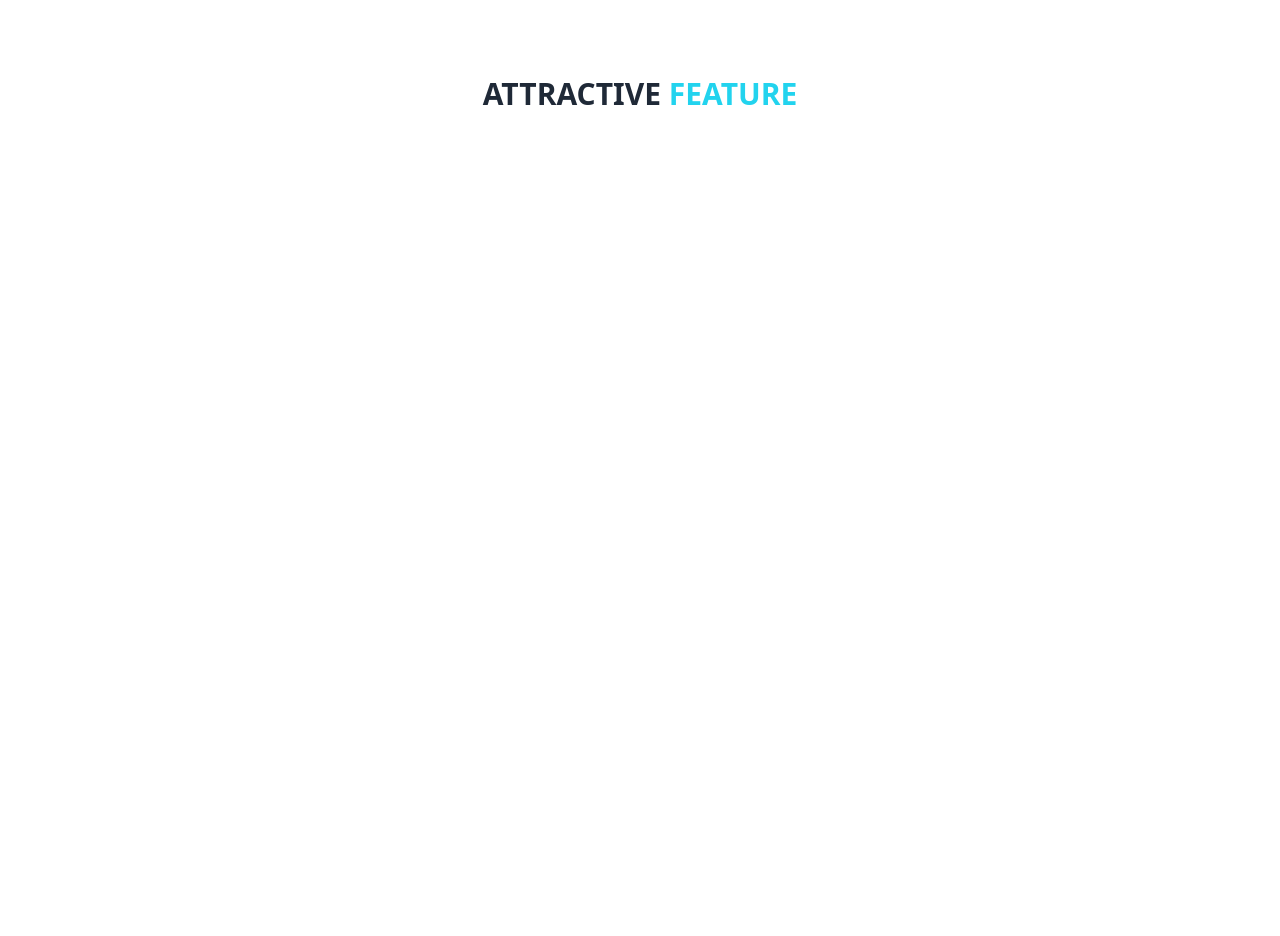
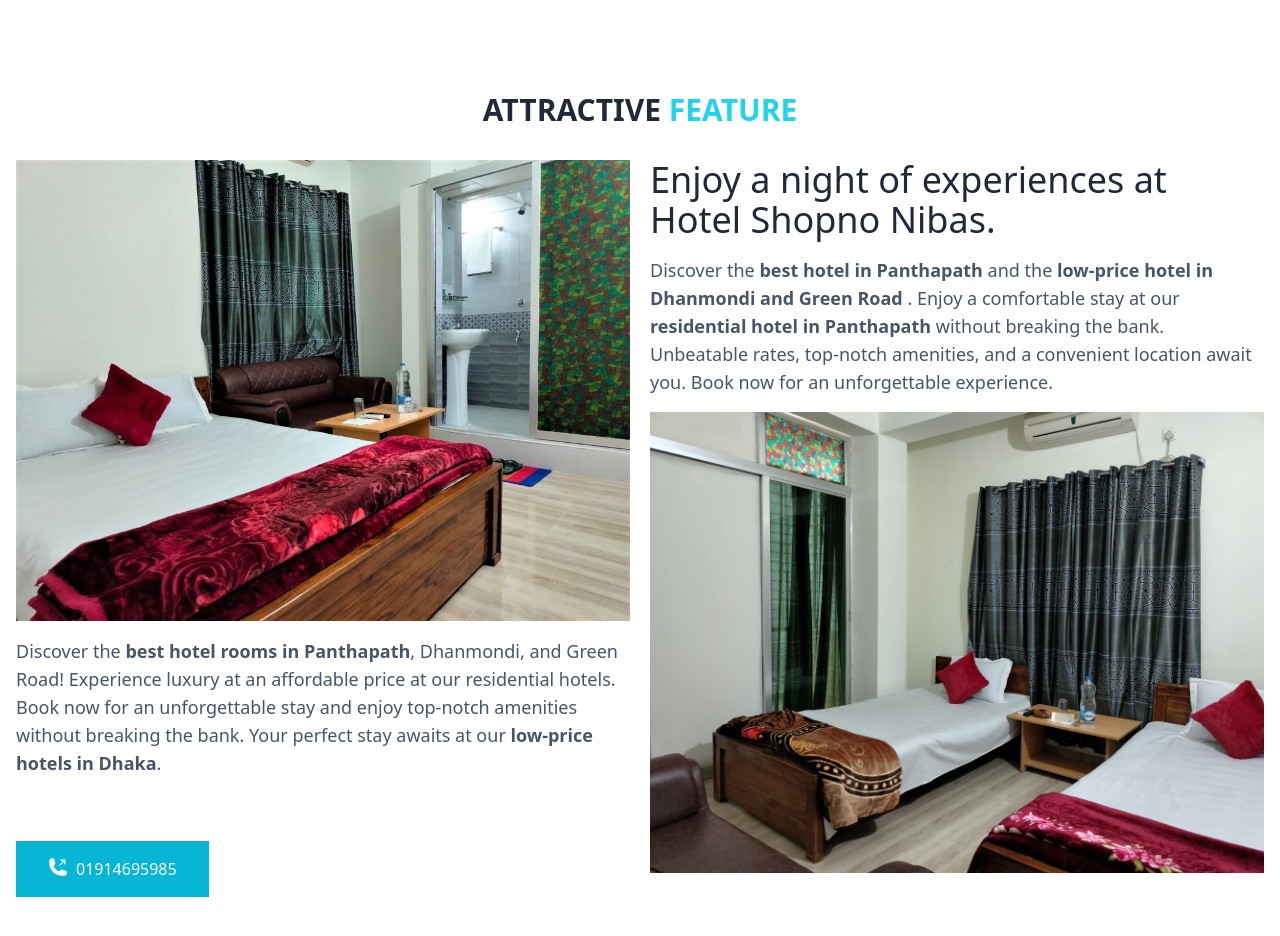
Before and after one commit to Bappy00111/hotel-shopne-nibas, a React (Vite) app: page / in a window 1280 px wide. Shown: the part 880-1816 px from the top of the page. Before the commit the page ends 1072 px from the top, so only its background shows below. Built offline with nearby package versions, Linux system fonts and the light colour scheme.

Commit message:
feature section added

```diff
--- a/index.html
+++ b/index.html
@@ -1,13 +1,23 @@
 <!doctype html>
 <html lang="en">
+
 <head>
   <meta charset="UTF-8" />
   <link rel="icon" type="image/svg+xml" href="/vite.svg" />
   <meta name="viewport" content="width=device-width, initial-scale=1.0" />
+  <!-- Aos animate  -->
+  <link rel="stylesheet" href="https://unpkg.com/aos@next/dist/aos.css" />
   <title>Hotel Shopno Nibas</title>
 </head>
+
 <body>
   <div id="root"></div>
   <script type="module" src="/src/main.jsx"></script>
+  <!-- Aos animate  -->
+  <script src="https://unpkg.com/aos@next/dist/aos.js"></script>
+  <script>
+    AOS.init();
+  </script>
 </body>
+
 </html>
--- a/package.json
+++ b/package.json
@@ -11,6 +11,7 @@
   },
   "dependencies": {
     "@heroicons/react": "^2.1.1",
+    "aos": "^2.3.4",
     "flowbite": "^2.2.1",
     "localforage": "^1.10.0",
     "match-sorter": "^6.3.1",
--- a/src/components/Feature.jsx
+++ b/src/components/Feature.jsx
@@ -1,9 +1,32 @@
 import React from 'react';
+import { PhoneArrowUpRightIcon } from '@heroicons/react/24/solid'
+import { Link } from 'react-router-dom';
+import image from '../../public/imges/asset 10.jpeg'
+import image2 from '../../public/imges/asset 12.jpeg'
+
 
 const Feature = () => {
     return (
-        <div className='my-20'>
+        <div className='my-20 max-w-screen-xl mx-auto p-4 '>
             <h3 className='font-sans font-bold text-3xl text-center'>ATTRACTIVE <span className='text-cyan-400 '>FEATURE</span></h3>
+            <div className='grid md:grid-cols-2 py-8 gap-5'>
+                <div className='grid-cols-1' data-aos="fade-right">
+                    <img src={image} alt="" />
+                    <p className='text-lg mt-4 text-slate-600'>Discover the <span className='font-bold'>best hotel rooms in Panthapath</span>, Dhanmondi, and Green Road! Experience luxury at an affordable price at our residential hotels. Book now for an unforgettable stay and enjoy top-notch amenities without breaking the bank. Your perfect stay awaits at our <span className='font-bold'>low-price hotels in Dhaka</span>.</p>
+
+                    <div className='mt-4 md:mt-16'>
+                        <button className='px-8 py-4 bg-cyan-500 flex gap-2 text-white'>
+                            <span><PhoneArrowUpRightIcon className='h-5 w-5 text-white' /></span>
+                            01914695985</button>
+                    </div>
+                </div>
+                <div className='grid-cols-1' data-aos="fade-left">
+                    <h3 className='font-medium text-2xl  md:text-4xl'>Enjoy a night of experiences at
+                        Hotel Shopno Nibas.</h3>
+                    <p className='py-4 text-lg text-slate-600'>Discover the <span className='font-bold'>best hotel in Panthapath</span> and the <span className='font-bold'>low-price hotel in Dhanmondi and Green Road</span> . Enjoy a comfortable stay at our <span className='font-bold'>residential hotel in Panthapath</span> without breaking the bank. Unbeatable rates, top-notch amenities, and a convenient location await you. Book now for an unforgettable experience.</p>
+                    <img src={image2} alt="" />
+                </div>
+            </div>
         </div>
     );
 };
```
Also changed, not shown: 1 other file (tests, documents, lock files or other folders). Lines whose indentation alone changed are shown as unchanged.
